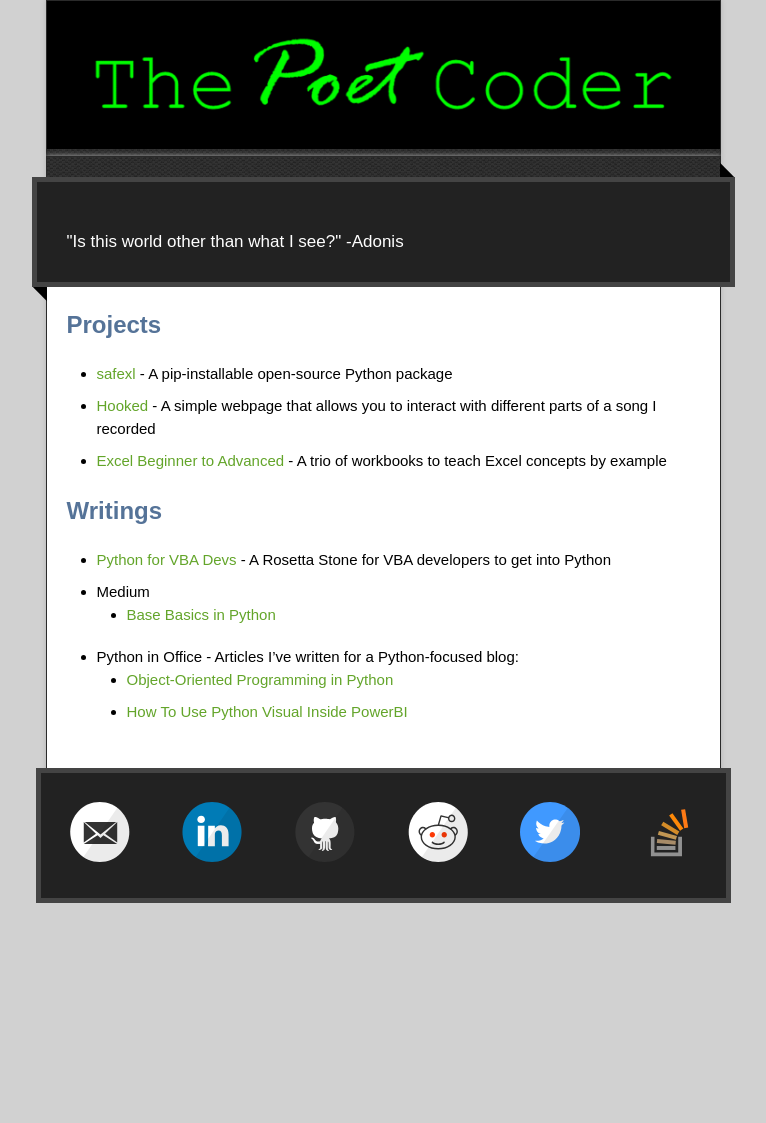
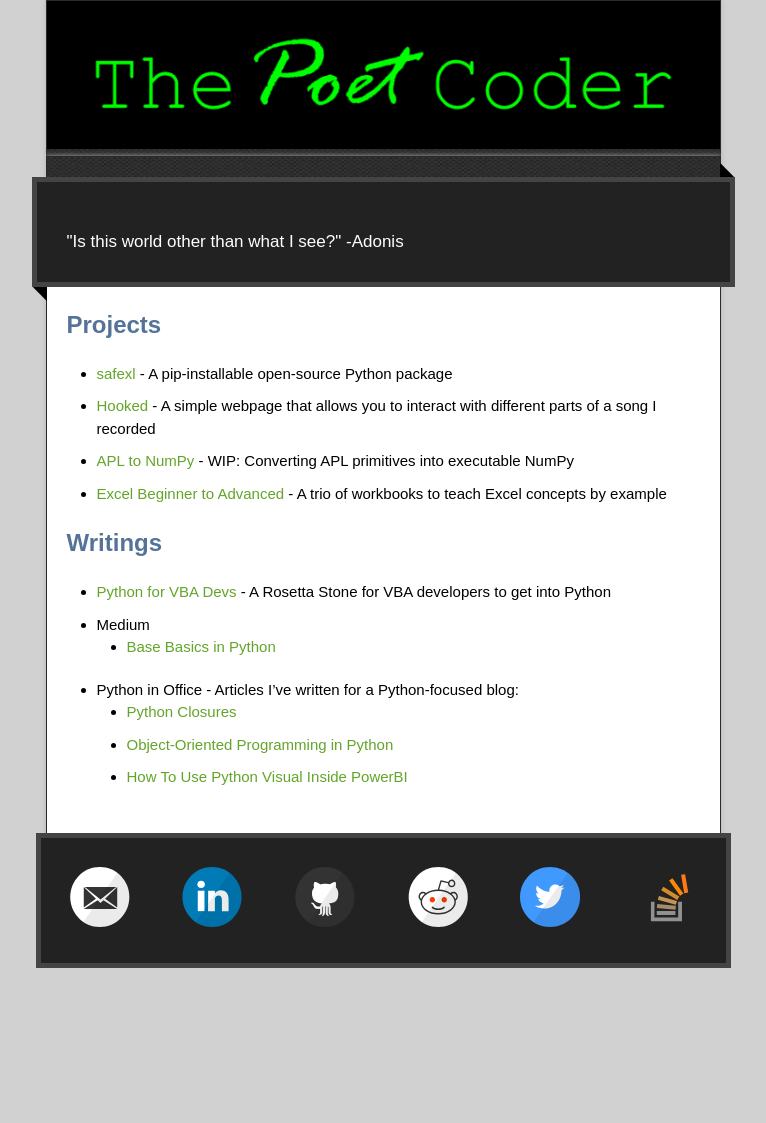
Before and after one commit to ThePoetCoder/thepoetcoder.github.io, a Jekyll site: the page built from index.md, in a window 1280 px wide. Shown: the whole page, without its empty margins (257-1023 px from the left). Built offline with Jekyll 4.4.1, drawn with Linux system fonts in a browser that asks for light colours; before the commit the page ends 1058 px from its top, so only the background shows below that.

Commit message:
Update index.md

```diff
--- a/index.md
+++ b/index.md
@@ -6,6 +6,7 @@ title: The Poet Coder
 ## Projects
 * [safexl](https://github.com/ThePoetCoder/safexl) - A pip-installable open-source Python package
 * [Hooked](https://thepoetcoder.github.io/Hooked/hooked.html) - A simple webpage that allows you to interact with different parts of a song I recorded
+* [APL to NumPy](https://github.com/ThePoetCoder/APL-to-NumPy/blob/main/APL%20to%20NumPy.ipynb) - WIP: Converting APL primitives into executable NumPy
 * [Excel Beginner to Advanced](https://github.com/ThePoetCoder/Excel-Beginner-To-Advanced) - A trio of workbooks to teach Excel concepts by example
 
 ## Writings
@@ -13,5 +14,6 @@ title: The Poet Coder
 * Medium
   * [Base Basics in Python](https://medium.com/@thepoetcoder/base-basics-in-python-809e5200b570)
 * Python in Office - Articles I’ve written for a Python-focused blog:
+  * [Python Closures](https://pythoninoffice.com/python-closures/)
   * [Object-Oriented Programming in Python](https://pythoninoffice.com/object-oriented-programming-in-python/)
   * [How To Use Python Visual Inside PowerBI](https://pythoninoffice.com/how-to-use-python-visual-inside-powerbi/)
```
